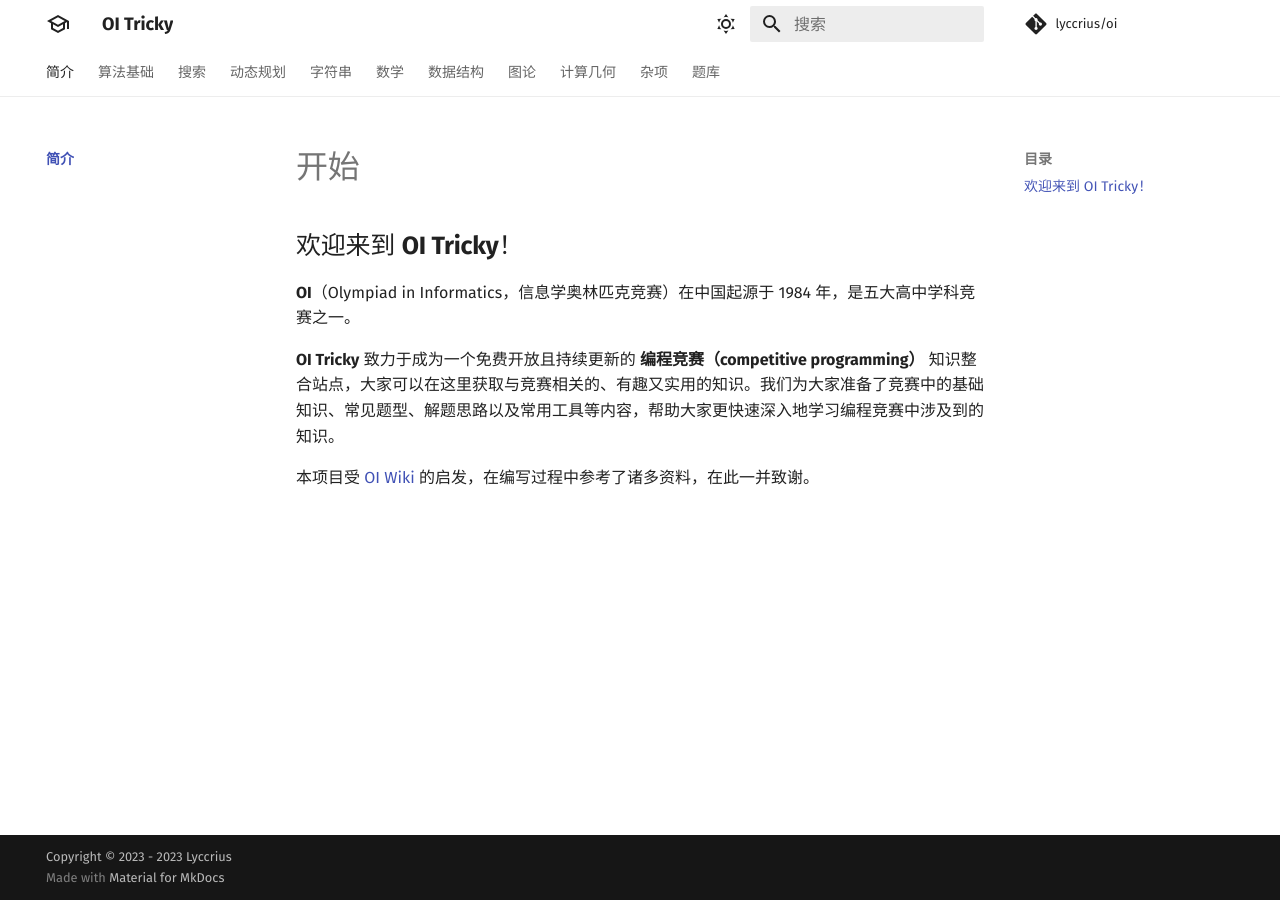
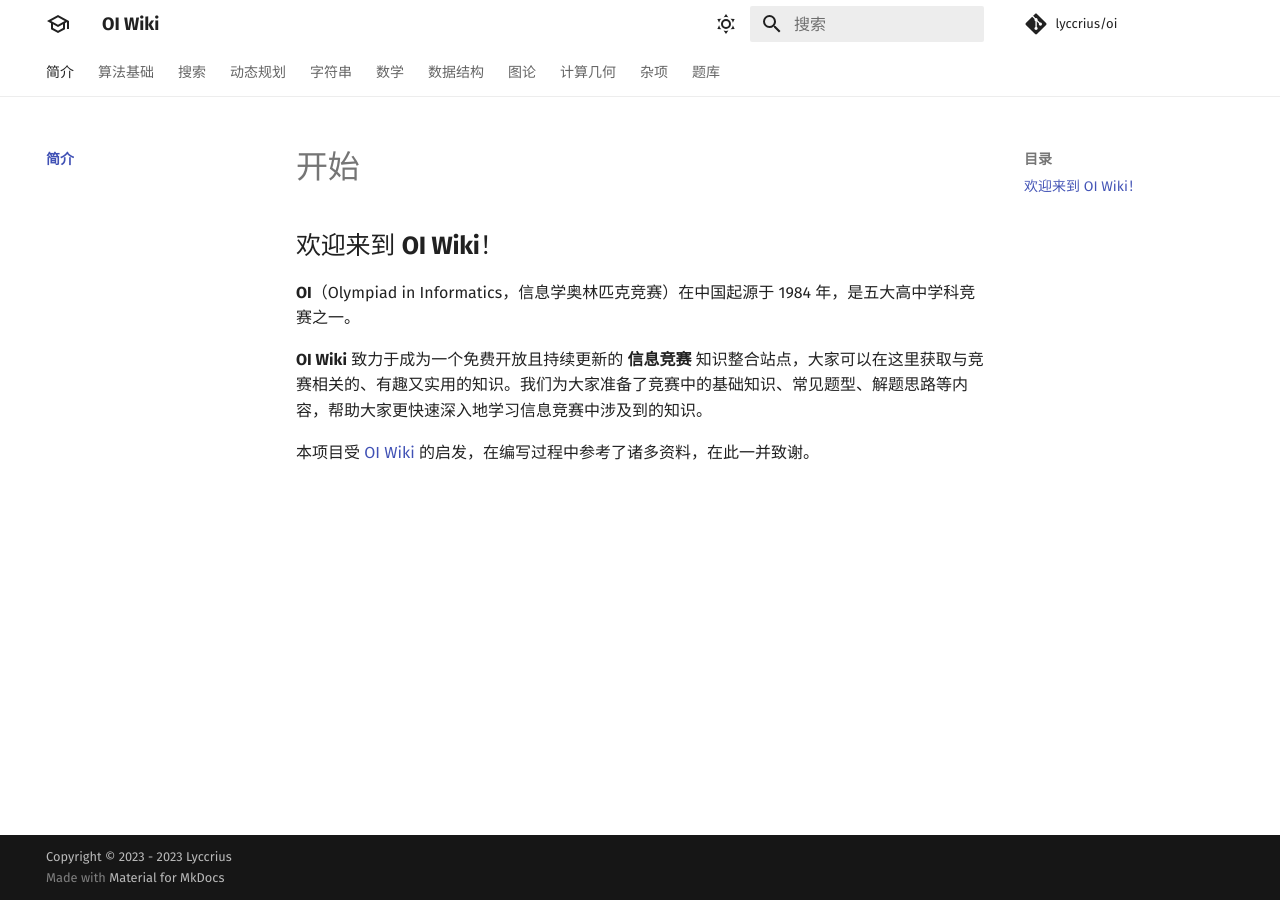
Before and after one commit to lyccrius/oi, an MkDocs documentation site: the page built from docs/index.md, in a window 1280 px wide. Built offline with MkDocs 1.6.1 and Material for MkDocs 9.7.7, drawn with Linux system fonts in a browser that asks for light colours; nearby versions of some CDN libraries; library files that are not in the unit come from our copies; comment, search, counter and statistics services are not loaded.

Commit message:
rename to oi-wiki

```diff
--- a/docs/index.md
+++ b/docs/index.md
@@ -1,9 +1,9 @@
-title: OI Tricky
+title: OI Wiki
 
-## 欢迎来到 **OI Tricky**！
+## 欢迎来到 **OI Wiki**！
 
 **OI**（Olympiad in Informatics，信息学奥林匹克竞赛）在中国起源于 1984 年，是五大高中学科竞赛之一。
 
-**OI Tricky** 致力于成为一个免费开放且持续更新的 **编程竞赛（competitive programming）** 知识整合站点，大家可以在这里获取与竞赛相关的、有趣又实用的知识。我们为大家准备了竞赛中的基础知识、常见题型、解题思路以及常用工具等内容，帮助大家更快速深入地学习编程竞赛中涉及到的知识。
+**OI Wiki** 致力于成为一个免费开放且持续更新的 **信息竞赛** 知识整合站点，大家可以在这里获取与竞赛相关的、有趣又实用的知识。我们为大家准备了竞赛中的基础知识、常见题型、解题思路等内容，帮助大家更快速深入地学习信息竞赛中涉及到的知识。
 
 本项目受 [OI Wiki](https://oi-wiki.org/) 的启发，在编写过程中参考了诸多资料，在此一并致谢。
--- a/mkdocs.yml
+++ b/mkdocs.yml
@@ -1,8 +1,8 @@
 # Project information
-site_name: OI Tricky
+site_name: OI Wiki
 site_url: https://oi.lyccrius.site
 site_author: Lyccrius
-site_description: OI Tricky
+site_description: Lyccrius's OI Wiki
 
 # Repository
 repo_name: 'lyccrius/oi'
```
